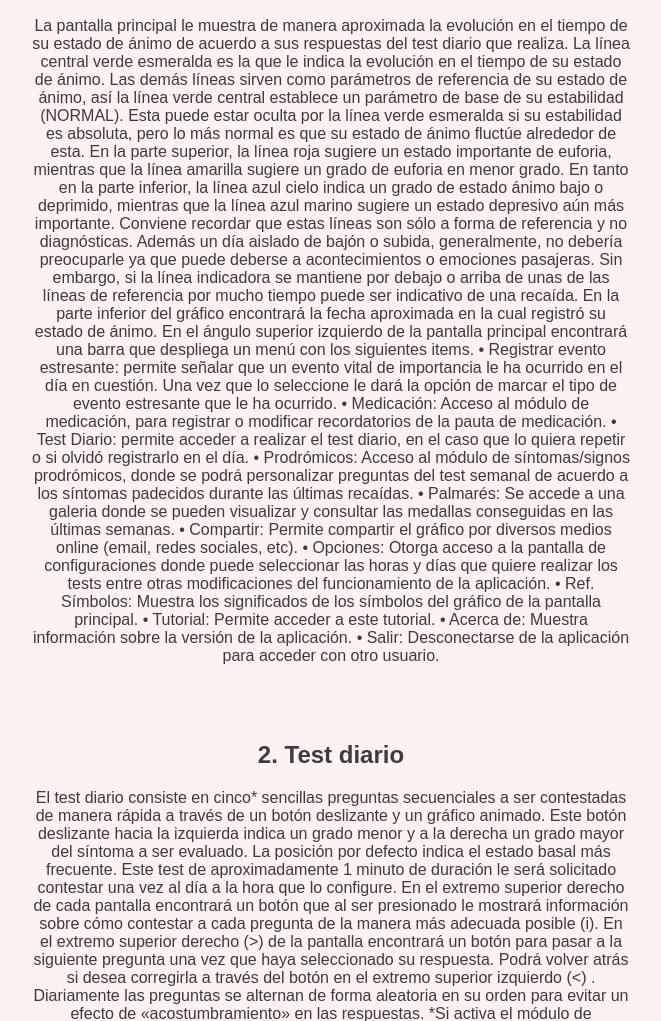
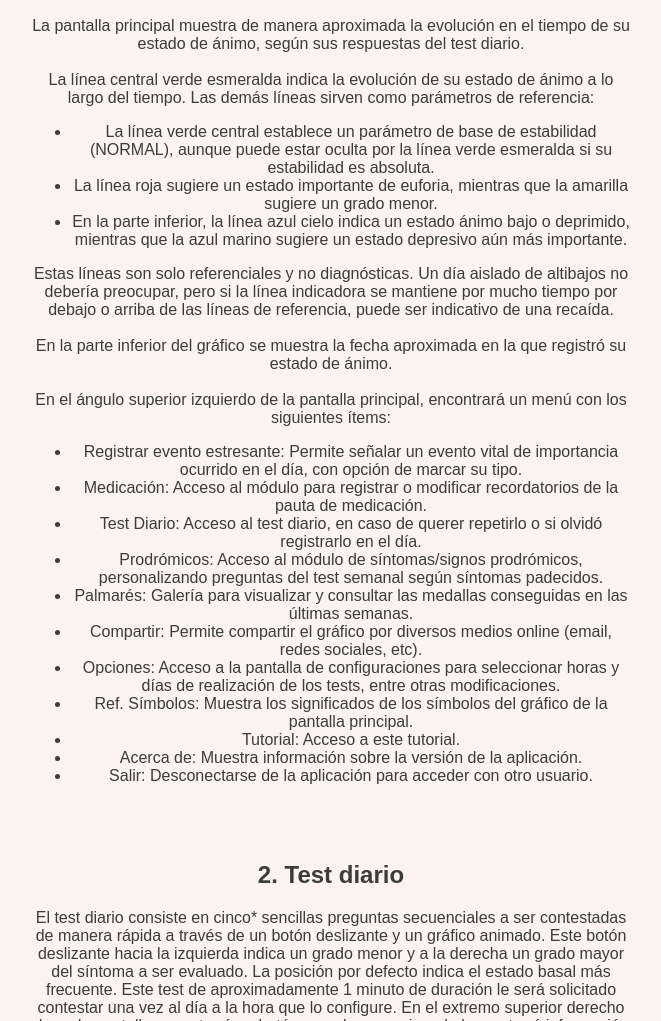
Before and after one commit to DiegoHidalgo-Mazzei/SIMPLe, a plain HTML site: page index.html in a window 1280 px wide. Shown: the part 449-1470 px from the top of the page, without its empty margins (309-970 px from the left). Drawn offline with Linux system fonts and the light colour scheme.

Commit message:
Update index.html

```diff
--- a/index.html
+++ b/index.html
@@ -52,27 +52,36 @@
 
 <div class="container">
     <h2 id="pantalla_principal">1. Pantalla principal</h2>
-    <p>La pantalla principal le muestra de manera aproximada la evolución en el tiempo de su estado de ánimo de acuerdo a sus respuestas del test diario que realiza.
-La línea central verde esmeralda es la que le indica la evolución en el tiempo de su estado de ánimo.
-Las demás líneas sirven como parámetros de referencia de su estado de ánimo, así la línea verde central establece un parámetro de base de su estabilidad (NORMAL). Esta puede estar oculta por la línea verde esmeralda si su estabilidad es absoluta, pero lo más normal es que su estado de ánimo fluctúe alrededor de esta.
-En la parte superior, la línea roja sugiere un estado importante de euforia, mientras que la línea amarilla sugiere un grado de euforia en menor grado.
-En tanto en la parte inferior, la línea azul cielo indica un grado de estado ánimo bajo o deprimido, mientras que la línea azul marino sugiere un estado depresivo aún más importante.
-Conviene recordar que estas líneas son sólo a forma de referencia y no diagnósticas. Además un día aislado de bajón o subida, generalmente, no debería preocuparle ya que puede deberse a acontecimientos o emociones pasajeras. Sin embargo, si la línea indicadora se mantiene por debajo o arriba de unas de las líneas de referencia por mucho tiempo puede ser indicativo de una recaída.
-En la parte inferior del gráfico encontrará la fecha aproximada en la cual registró su estado de ánimo.
-En el ángulo superior izquierdo de la pantalla principal encontrará una barra que despliega un menú con los siguientes items.
-•	Registrar evento estresante: permite señalar que un evento vital de importancia le ha ocurrido en el día en cuestión. Una vez que lo seleccione le dará la opción de marcar el tipo de evento estresante que le ha ocurrido.
-•	Medicación: Acceso al módulo de medicación, para registrar o modificar recordatorios de la pauta de medicación.
-•	Test Diario: permite acceder a realizar el test diario, en el caso que lo quiera repetir o si olvidó registrarlo en el día.
-•	Prodrómicos: Acceso al módulo de síntomas/signos prodrómicos, donde se podrá personalizar preguntas del test semanal de acuerdo a los síntomas padecidos durante las últimas recaídas.
-•	Palmarés: Se accede a una galeria donde se pueden visualizar y consultar las medallas conseguidas en las últimas semanas.
-•	Compartir: Permite compartir el gráfico por diversos medios online (email, redes sociales, etc).
-•	Opciones: Otorga acceso a la pantalla de configuraciones donde puede seleccionar las horas y días que quiere realizar los tests entre otras modificaciones del funcionamiento de la aplicación.
-•	Ref. Símbolos: Muestra los significados de los símbolos del gráfico de la pantalla principal.
-•	Tutorial: Permite acceder a este tutorial.
-•	Acerca de: Muestra información sobre la versión de la aplicación.
-•	Salir: Desconectarse de la aplicación para acceder con otro usuario.
-</p>
+    <p>
+        La pantalla principal muestra de manera aproximada la evolución en el tiempo de su estado de ánimo, según sus respuestas del test diario.
+        <br><br>
+        La línea central verde esmeralda indica la evolución de su estado de ánimo a lo largo del tiempo. Las demás líneas sirven como parámetros de referencia:
+        <ul>
+            <li>La línea verde central establece un parámetro de base de estabilidad (NORMAL), aunque puede estar oculta por la línea verde esmeralda si su estabilidad es absoluta.</li>
+            <li>La línea roja sugiere un estado importante de euforia, mientras que la amarilla sugiere un grado menor.</li>
+            <li>En la parte inferior, la línea azul cielo indica un estado ánimo bajo o deprimido, mientras que la azul marino sugiere un estado depresivo aún más importante.</li>
+        </ul>
+        Estas líneas son solo referenciales y no diagnósticas. Un día aislado de altibajos no debería preocupar, pero si la línea indicadora se mantiene por mucho tiempo por debajo o arriba de las líneas de referencia, puede ser indicativo de una recaída.
+        <br><br>
+        En la parte inferior del gráfico se muestra la fecha aproximada en la que registró su estado de ánimo.
+        <br><br>
+        En el ángulo superior izquierdo de la pantalla principal, encontrará un menú con los siguientes ítems:
+        <ul>
+            <li>Registrar evento estresante: Permite señalar un evento vital de importancia ocurrido en el día, con opción de marcar su tipo.</li>
+            <li>Medicación: Acceso al módulo para registrar o modificar recordatorios de la pauta de medicación.</li>
+            <li>Test Diario: Acceso al test diario, en caso de querer repetirlo o si olvidó registrarlo en el día.</li>
+            <li>Prodrómicos: Acceso al módulo de síntomas/signos prodrómicos, personalizando preguntas del test semanal según síntomas padecidos.</li>
+            <li>Palmarés: Galería para visualizar y consultar las medallas conseguidas en las últimas semanas.</li>
+            <li>Compartir: Permite compartir el gráfico por diversos medios online (email, redes sociales, etc).</li>
+            <li>Opciones: Acceso a la pantalla de configuraciones para seleccionar horas y días de realización de los tests, entre otras modificaciones.</li>
+            <li>Ref. Símbolos: Muestra los significados de los símbolos del gráfico de la pantalla principal.</li>
+            <li>Tutorial: Acceso a este tutorial.</li>
+            <li>Acerca de: Muestra información sobre la versión de la aplicación.</li>
+            <li>Salir: Desconectarse de la aplicación para acceder con otro usuario.</li>
+        </ul>
+    </p>
 </div>
+
 
 <div class="container">
     <h2 id="test_diario">2. Test diario</h2>
```
